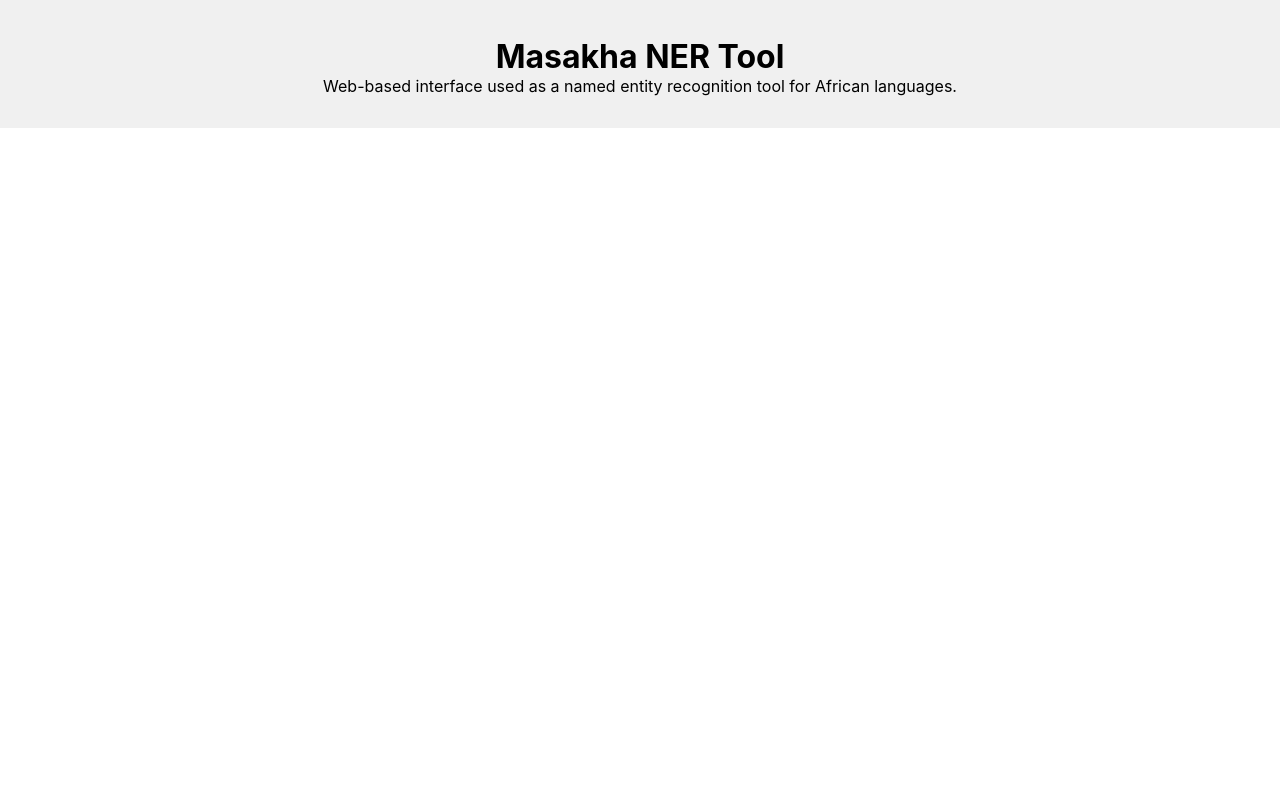
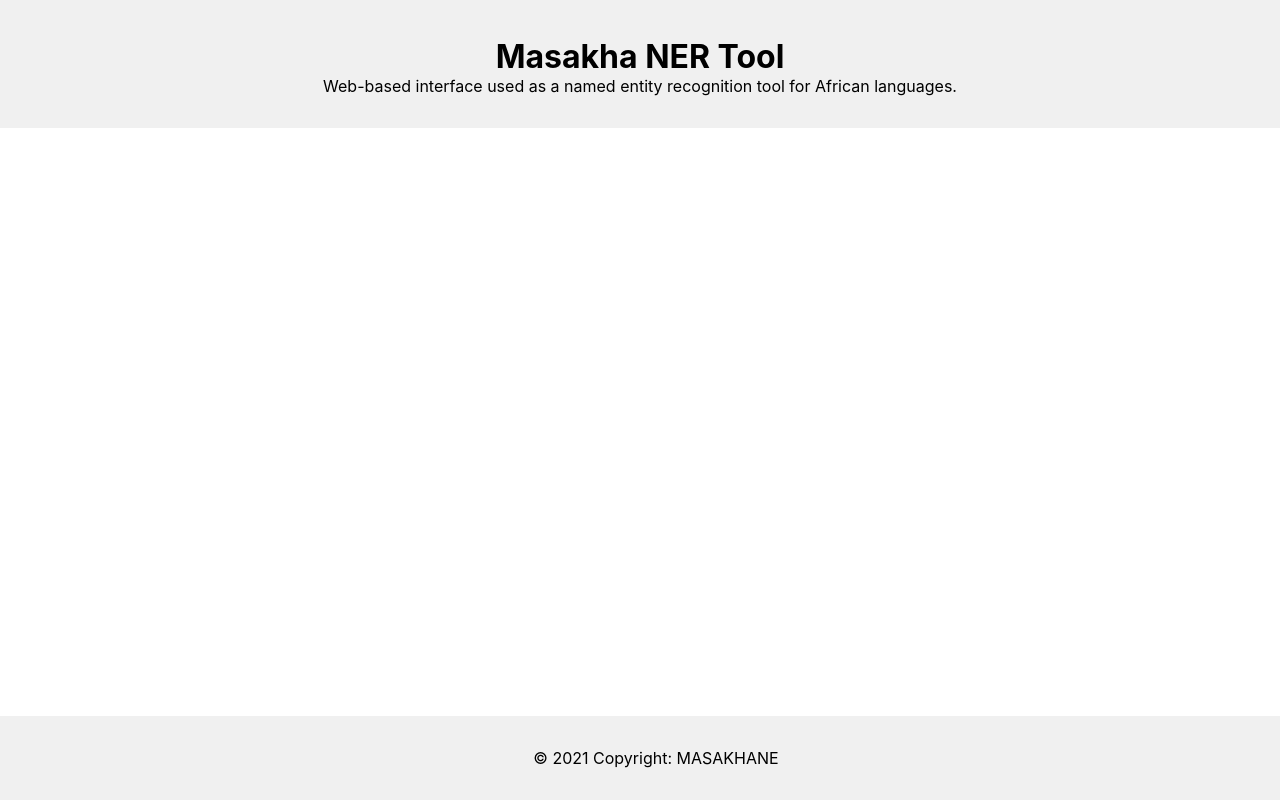
Before and after one commit to COS301-SE-2021/MasakhaNER, a React (Create React App) app: page /dashboard in a window 1280 px wide. Built offline with nearby package versions, Linux system fonts and the light colour scheme.

Commit message:
Created Footer Component - Sean Nkosi

```diff
--- a/package.json
+++ b/package.json
@@ -41,5 +41,5 @@
       "last 1 safari version"
     ]
   },
-  "proxy":"http://localhost:5000"
+  "proxy": "http://localhost:5000"
 }
--- /dev/null
+++ b/src/components/Footer/Footer.css
@@ -0,0 +1,9 @@
+.Footer {
+    background-color: rgb(240, 240, 240);
+    margin-top: 1rem;
+    padding: 1rem;
+    position: fixed;
+    bottom: 0;
+    left: 0;
+    width: 100%;
+}
--- /dev/null
+++ b/src/components/Footer/Footer.tsx
@@ -0,0 +1,12 @@
+import React from 'react'
+import './Footer.css'
+
+function Footer() {
+    return (
+        <div className="Footer">
+            <p> &copy; {new Date().getFullYear()} Copyright: MASAKHANE</p>
+        </div>
+    )
+}
+
+export default Footer
--- a/src/pages/dashboard/Dashboard.tsx
+++ b/src/pages/dashboard/Dashboard.tsx
@@ -1,10 +1,12 @@
 import React from 'react'
 import Nav from '../../components/nav/Nav'
+import Footer from '../../components/Footer/Footer'
 
 function Dashboard() {
     return (
         <div>
             <Nav />
+            <Footer />
         </div>
     )
 }
```
